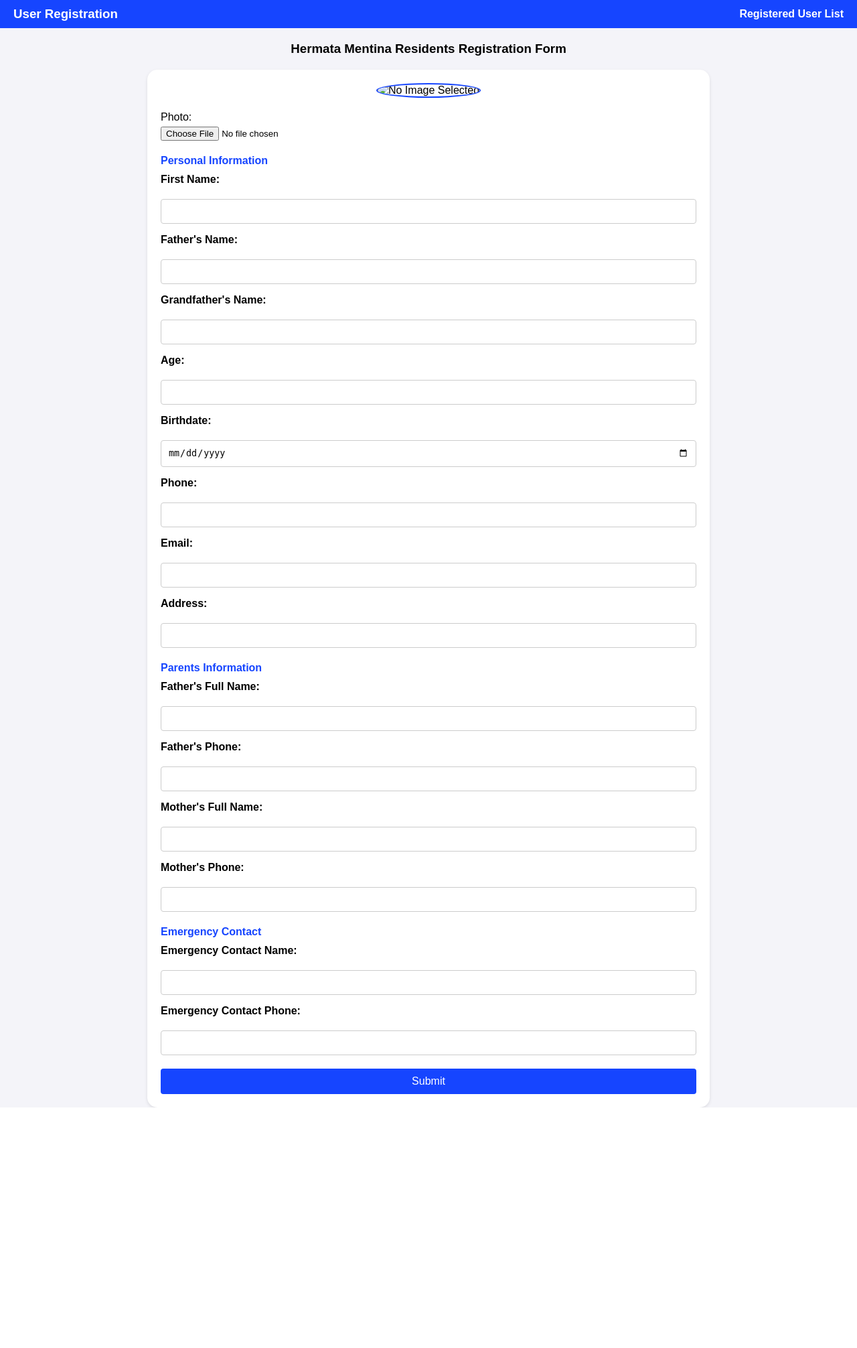
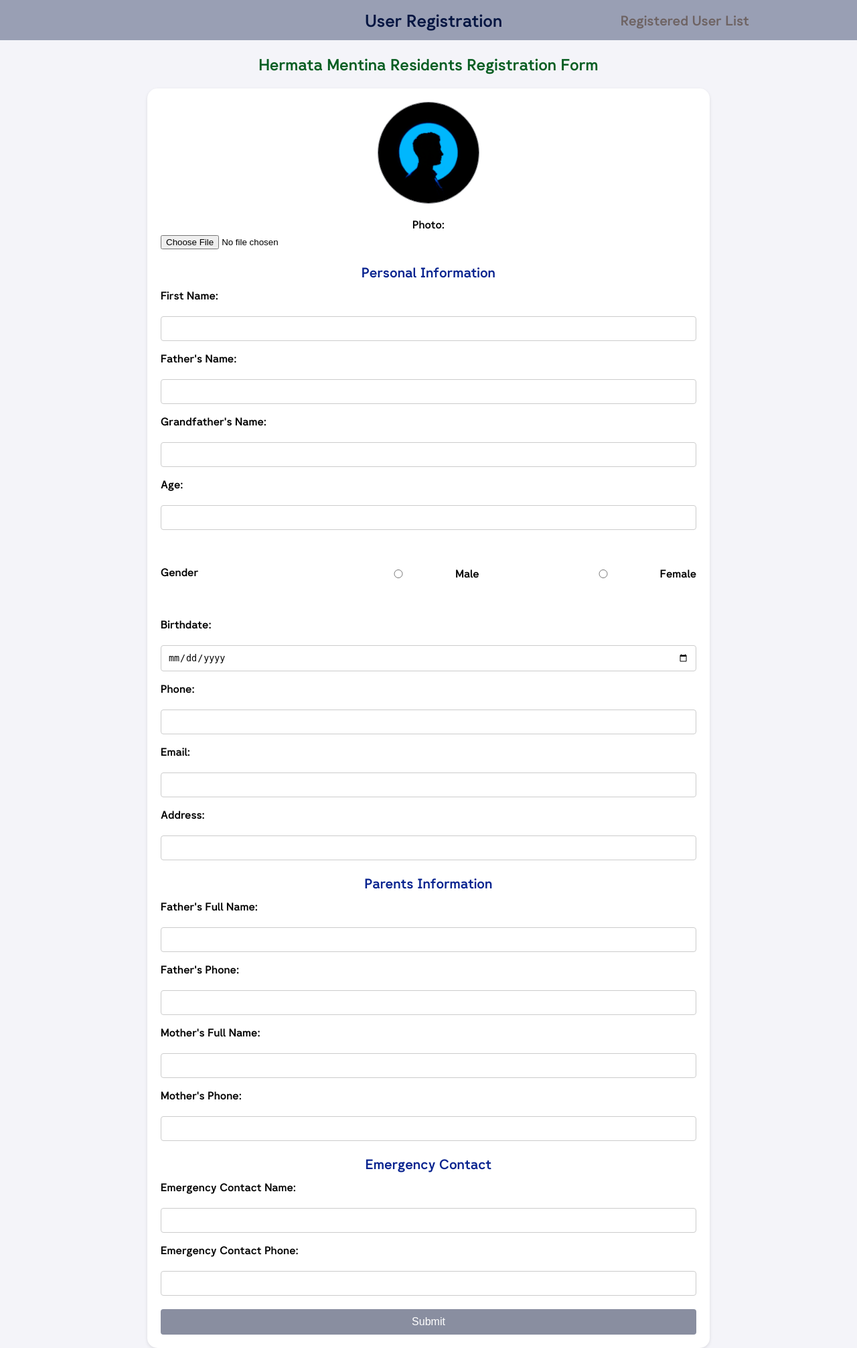
Before and after one commit to olyadboka/Reporting-system, a PHP site: page /register.php in a window 1280 px wide. Shown: the whole page at 67% size. Before the commit the page ends 1653 px from the top, so only its background shows below. Run offline with PHP 8.4, Linux system fonts and the light colour scheme; some web fonts are replaced.

Commit message:
Add styles for registration page and include download image
- Created a new CSS file for general styles in the registration section, defining typography, layout, and table styles.
- Added a PNG image for download functionality in the registration process.
- Included a desktop.ini file for folder customization.

```diff
--- a/Staff/Registration/generalStyles/register.css
+++ b/Staff/Registration/generalStyles/register.css
@@ -3,235 +3,158 @@
   src: url("../fonts/Giphurs-SemiBold.ttf");
 }
 * {
-  padding: 0;
-  margin: 0;
+  padding: 0%;
+  margin: 0%;
 }
 
 body {
-  background-color: #c4bfbf;
-  font-family: myfont, sans-serif;
-  font-weight: bold;
+  font-family: myfont, Arial, sans-serif;
+  background-color: #f4f4f9;
   text-transform: capitalize;
-  display: flex;
-  flex-direction: column;
-  justify-content: center;
-  align-items: center;
-  background-color: #c4bcf0;
-}
-.container {
-  width: 90%;
-  height: auto;
-  display: flex;
-  flex-direction: column;
-  justify-content: space-evenly;
-  align-items: center;
-  border: 1px solid rgb(7, 16, 150);
-  border-radius: 20px;
-  margin: 20px;
-  box-shadow: 0 0 5px rgba(0, 0, 0, 0.3);
-}
-.hidden {
-  opacity: 0;
-  filter: blur(2px);
-  transform: translatey(15%);
-  transition: all 0.8s;
-}
-.show {
-  opacity: 1;
-  filter: blur(0);
-  transform: translatey(0);
-  transition: all 0.8s;
 }
 nav {
-  width: 100%;
-  height: 70px;
+  background-color: rgb(153, 159, 180);
+  color: rgb(230, 226, 226);
+  /* padding: 10px 20px; */
   display: flex;
   justify-content: space-evenly;
   align-items: center;
-  font-family: myfont;
+  height: 60px;
+  font-family: myfont, "Times New Roman", Times, serif;
 }
-a {
-  color: #333;
+
+nav h3 {
+  margin: 0;
+  font-size: 25px;
+  color: rgb(6, 22, 66);
+  margin-left: 30%;
+}
+
+nav a {
+  color: rgb(110, 99, 99);
   text-decoration: none;
+  font-weight: bold;
   font-size: 20px;
 }
-i {
-  font-size: 30px;
-  margin: 10px;
+
+nav a:hover {
+  color: rgb(28, 87, 53);
+  text-decoration: underline;
+  transition: all 0.3s ease-in-out, text-decoration 0.6s ease-in-out;
 }
-.nav1 {
-  width: 30%;
-  display: flex;
-  justify-content: center;
-  align-items: center;
-  color: rgb(29, 29, 124);
+
+.header {
+  text-align: center;
+  margin: 20px 0;
+  color: rgb(9, 94, 34);
+  font-weight: bold;
+  font-size: 20px;
 }
-.nav2 {
-  width: 40%;
-  display: flex;
-  justify-content: center;
-  align-items: center;
-  margin-left: 40px;
+
+.container {
+  max-width: 800px;
+  margin: 0 auto;
+  background: white;
+  padding: 20px;
+  border-radius: 15px;
+  box-shadow: 0 2px 5px rgba(0, 0, 0, 0.1);
 }
-.header {
-  width: 100%;
-  height: 100px;
-  display: flex;
-  justify-content: center;
-  align-items: center;
-}
-.sec-hed {
-  font-size: 50px;
-  font-weight: bolder;
-  width: 100%;
-  height: 50px;
-}
-.section {
-  width: 93%;
-  height: 400px;
-  margin: 20px;
-  display: flex;
-  justify-content: space-between;
-  align-items: center;
-  border-radius: 50px;
-  box-shadow: 0 0 3px rgba(0, 0, 0, 0.2);
-  background-color: #c4bcf0;
-}
-.section:nth-of-type(1) {
-  margin-top: 50px;
-  height: 300px;
-}
-.section:nth-of-type(2) {
-  margin-top: 50px;
-  height: 200px;
-  flex-direction: column;
-}
-.section:nth-of-type(3) {
-  margin-top: 50px;
-  height: 180px;
-  flex-direction: column;
-}
-.part1 {
-  width: 20%;
-  height: 300px;
-  background-color: #c4bcf0;
-  border-radius: 50px 0 0 50px;
+.display {
   display: flex;
   justify-content: center;
   align-items: center;
   flex-direction: column;
 }
-.profile {
-  width: 200px;
-  height: 200px;
-  background-color: #381fc5;
-  margin: 10px;
+.section {
+  margin-bottom: 20px;
 }
 
-.profile img{
+.input-box {
+  display: flex;
+  flex-wrap: wrap;
+  gap: 15px;
+  margin-bottom: 15px;
+  font-weight: bolder;
+}
+
+.input-box label , .gender label {
+  flex: 1 1 100%;
+  font-weight: bold;
+}
+.gender {
   width: 100%;
-  height: 100%;
+  height: 100px;
+  flex-direction: row;
+}
+input[type="radio"] {
+  margin-left: 100px;
+}
+
+.input-box input {
+  flex: 1 1 100%;
+  padding: 10px;
+  border: 1px solid #ccc;
+  border-radius: 4px;
+}
+
+.profile {
+  text-align: center;
+  margin-bottom: 20px;
+  width: 150px;
+  height: 150px;
+  border-radius: 50%;
+  border: 1px solid rgb(130, 132, 138);
+}
+
+.profile img {
+  width: 150px;
+  height: 150px;
   border-radius: 50%;
   object-fit: cover;
 }
-input[type="file"] {
+
+.submit {
+  text-align: center;
+}
+
+.submit input {
+  background-color: rgb(137, 142, 160);
+  color: white;
+  padding: 10px 20px;
+  border: none;
+  border-radius: 4px;
+  cursor: pointer;
+  font-size: 16px;
+}
+
+.submit input:hover {
+  background-color: rgb(41, 49, 78);
+  transition: background-color 0.5s ease;
+}
+
+#error-message {
+  color: red;
+  margin-bottom: 10px;
+  text-align: center;
+}
+
+/* Fix overlapping and ensure proper spacing */
+label {
+  margin-bottom: 5px;
+  display: block;
+}
+input {
   width: 100%;
-  height: 50px;
-  border-radius: 10px;
-  border: none;
-  outline: none;
-  padding: 30px;
+  box-sizing: border-box;
 }
-.part2 {
-  width: 80%;
-  height: 300;
-  background-color: #c4bcf0;
-  display: flex;
-  justify-content: center;
-  align-items: center;
+
+.input-box {
   flex-direction: column;
 }
 
-.input-box {
-  width: 100%;
-  height: 50px;
-  display: flex;
-  justify-content: space-evenly;
-  align-items: center;
-  margin: 30px;
+.section h4 {
+  margin-bottom: 10px;
+  color: rgb(8, 35, 143);
+  text-align: center;
+  font-size: 20px;
 }
-.section:nth-of-type(2) .part2 {
-  width: 100%;
-  height: 200px;
-}
-.section:nth-of-type(3) .part2 {
-  width: 100%;
-  height: 150px;
-}
-input {
-  width: 180px;
-  height: 20px;
-  margin: 10px;
-  padding: 10px;
-  border-radius: 10px;
-  border: 1px Solid rgb(65, 60, 60);
-  outline: none;
-}
-input:hover {
-  border-color: #007bff;
-  outline: none;
-  border: 2px;
-  transform: scale(1.02);
-  transition: all 0.2s ease-in-out;
-}
-input:focus {
-  border-color: #007bff;
-  outline: none;
-  border: 2px;
-}
-.submit {
-  width: 200px;
-  height: 50px;
-  background-color: rgb(48, 54, 104);
-  border-radius: 10px;
-  cursor: pointer;
-  display: flex;
-  justify-content: center;
-  align-items: center;
-  &:hover {
-    background-color: rgb(167, 179, 226);
-    transition: all 0.3s ease-in-out;
-    font-size: 20px;
-    font-weight: bolder;
-    color: #007bff;
-  }
-}
-.submit input {
-  width: 100%;
-  height: 100%;
-  border: none;
-  background-color: transparent;
-  cursor: pointer;
-  font-weight: bolder;
-  font-size: 20px;
-  color: rgb(206, 208, 216);
-  &:hover {
-    transition: all 0.3s ease-in-out;
-    font-size: 20px;
-    font-weight: bolder;
-    color: #1e2e3f;
-  }
-}
-label {
-  font-family: myfont;
-}
-footer {
-  width: 100%;
-  height: 300px;
-  background-color: #c4bcf0;
-  display: flex;
-  justify-content: center;
-  align-items: center;
-  font-size: 18px;
-  color: #333;
-}
--- a/Staff/Registration/register.php
+++ b/Staff/Registration/register.php
@@ -76,132 +76,13 @@
         return true;
       }
     </script>
-    <style>
-      body {
-        font-family: Arial, sans-serif;
-        background-color: #f4f4f9;
-        margin: 0;
-        padding: 0;
-      }
-
-      nav {
-        background-color:rgb(22, 69, 255);
-        color: white;
-        padding: 10px 20px;
-        display: flex;
-        justify-content: space-between;
-        align-items: center;
-      }
-
-      nav h3 {
-        margin: 0;
-      }
-
-      nav a {
-        color: white;
-        text-decoration: none;
-        font-weight: bold;
-      }
-
-      .header {
-        text-align: center;
-        margin: 20px 0;
-      }
-
-      .container {
-        max-width: 800px;
-        margin: 0 auto;
-        background: white;
-        padding: 20px;
-        border-radius: 15px;
-        box-shadow: 0 2px 5px rgba(0, 0, 0, 0.1);
-      }
-
-      .section {
-        margin-bottom: 20px;
-      }
-
-      .input-box {
-        display: flex;
-        flex-wrap: wrap;
-        gap: 15px;
-        margin-bottom: 15px;
-      }
-
-      .input-box label {
-        flex: 1 1 100%;
-        font-weight: bold;
-      }
-
-      .input-box input {
-        flex: 1 1 100%;
-        padding: 10px;
-        border: 1px solid #ccc;
-        border-radius: 4px;
-      }
-
-      .profile {
-        text-align: center;
-        margin-bottom: 20px;
-      }
-
-      .profile img {
-        width: 150px;
-        height: 150px;
-        border-radius: 50%;
-        object-fit: cover;
-        border: 2px solid rgb(22, 69, 255);
-      }
-
-      .submit {
-        text-align: center;
-      }
-
-      .submit input {
-        background-color:rgb(22, 69, 255);
-        color: white;
-        padding: 10px 20px;
-        border: none;
-        border-radius: 4px;
-        cursor: pointer;
-        font-size: 16px;
-      }
-
-      .submit input:hover {
-        background-color: rgb(22, 69, 255);
-      }
-
-      #error-message {
-        color: red;
-        margin-bottom: 10px;
-        text-align: center;
-      }
-
-      /* Fix overlapping and ensure proper spacing */
-      label {
-        margin-bottom: 5px;
-        display: block;
-      }
-
-      input {
-        width: 100%;
-        box-sizing: border-box;
-      }
-
-      .input-box {
-        flex-direction: column;
-      }
-
-      .section h4 {
-        margin-bottom: 10px;
-        color: rgb(22, 69, 255);
-      }
-    </style>
+  <link rel="stylesheet" href="../Registration/generalStyles/register.css">
+        <link rel="stylesheet" href="../Registration/generalStyles/all.min.css">
   </head>
   <body>
     <nav>
       <h3>User Registration</h3>
-      <a href="registered_users.php">Registered User List</a>
+      <a href="registered_users.php"> <i class="fa-solid fa-circle-user"></i>Registered User List</a>
     </nav>
     <div class="header">
       <h3>Hermata Mentina Residents Registration Form</h3>
@@ -209,9 +90,9 @@
     <form action="store_data.php" method="POST" enctype="multipart/form-data" onsubmit="return validateForm(event)">
       <div id="error-message"></div>
       <div class="container">
-        <div class="section">
+        <div class="section display">
           <div class="profile">
-            <img src="" alt="No Image Selected" />
+            <img src="images/download.png" alt="" />
           </div>
           <label for="photo">Photo:</label>
           <input type="file" id="photo" name="photo" accept="image/*" onchange="previewImage(event)" />
@@ -231,6 +112,11 @@
           <div class="input-box">
             <label for="age">Age:</label>
             <input type="number" id="age" name="age" required />
+           <div class="gender display">
+             <label for="gender">Gender</label>
+          <input type="radio" name="gender" id="male"  require>male
+                    <input type="radio" name="gender" id="female"  require>female
+           </div>
 
             <label for="birthdate">Birthdate:</label>
             <input type="date" id="birthdate" name="birthdate" required />
--- /dev/null
+++ b/desktop.ini
@@ -0,0 +1,6 @@
+[.ShellClassInfo]
+IconResource=C:\Windows\System32\SHELL32.dll,25
+[ViewState]
+Mode=
+Vid=
+FolderType=Generic
```
Also changed, not shown: Staff/Registration/generalStyles/registerd.css (added, +104 -0 lines), Staff/Registration/registered_users.php (+3 -82 lines), Staff/Registration/fonts/Giphurs-SemiBold.ttf (added), Staff/Registration/images/download.png (added).
